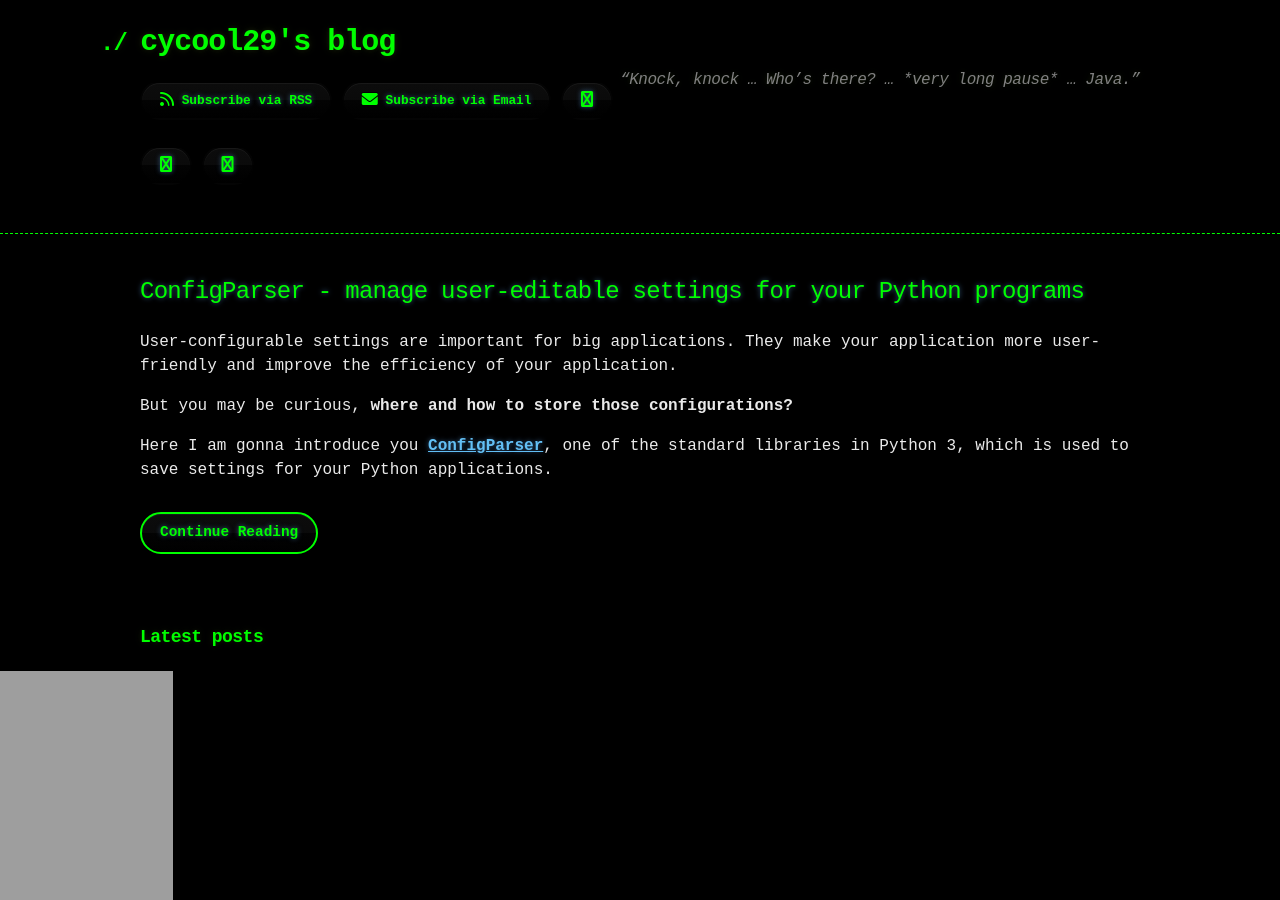
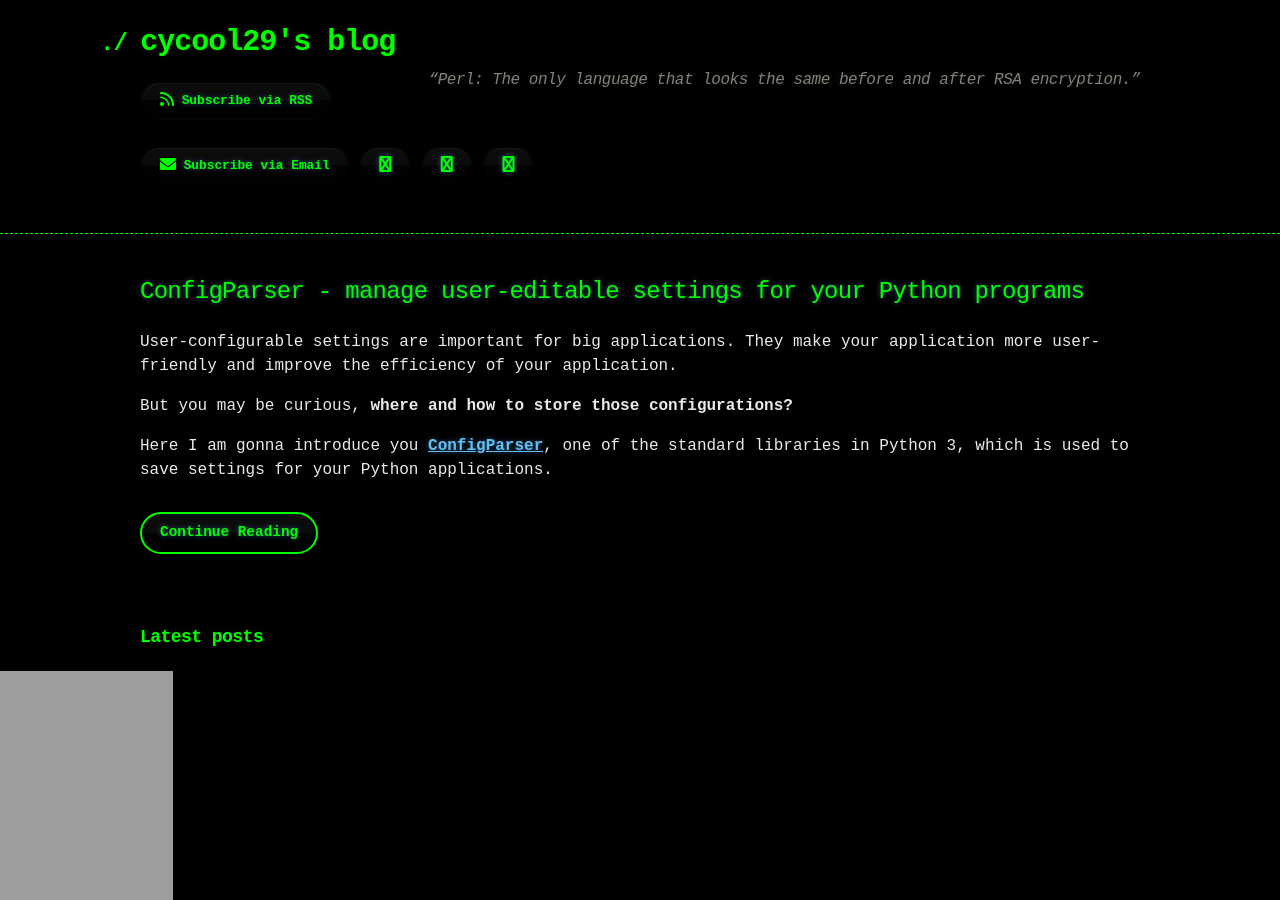
Before and after one commit to cycool29/cycool29.github.io, a Jekyll site: the page built from index.md, in a window 1280 px wide and 900 px high. Built offline with Jekyll 4.4.1, drawn with Linux system fonts in a browser that asks for light colours; a style sheet for code colours, icons or effects is not loaded.

Commit message:
Update quotes

```diff
--- a/_config.yml
+++ b/_config.yml
@@ -1,5 +1,5 @@
 title: cycool29's blog
-description: "“Knock, knock … Who’s there? … *very long pause* … Java.”"
+description: "“Perl: The only language that looks the same before and after RSA encryption.” "
 bio: A high school student. Intermediate in Python, Git, Bash. Learning JavaScript. He/Him. "
 author: cycool29
 url: https://cycool29.github.io
```
